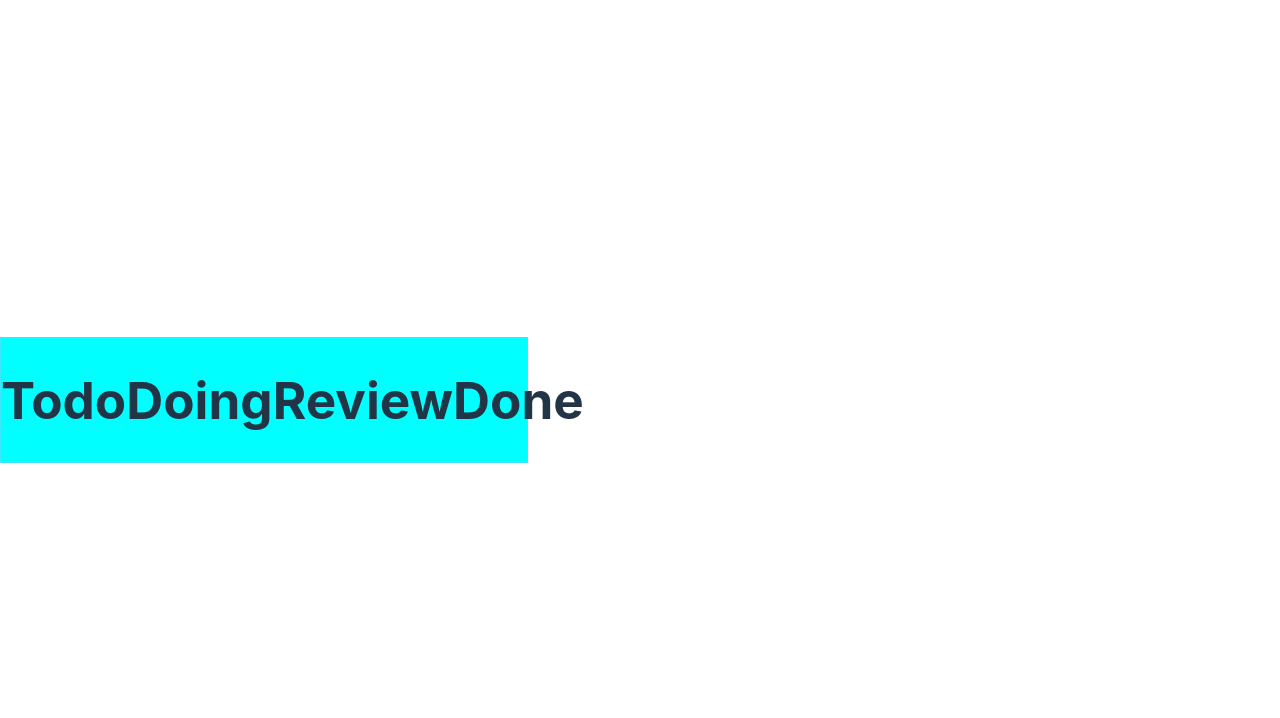
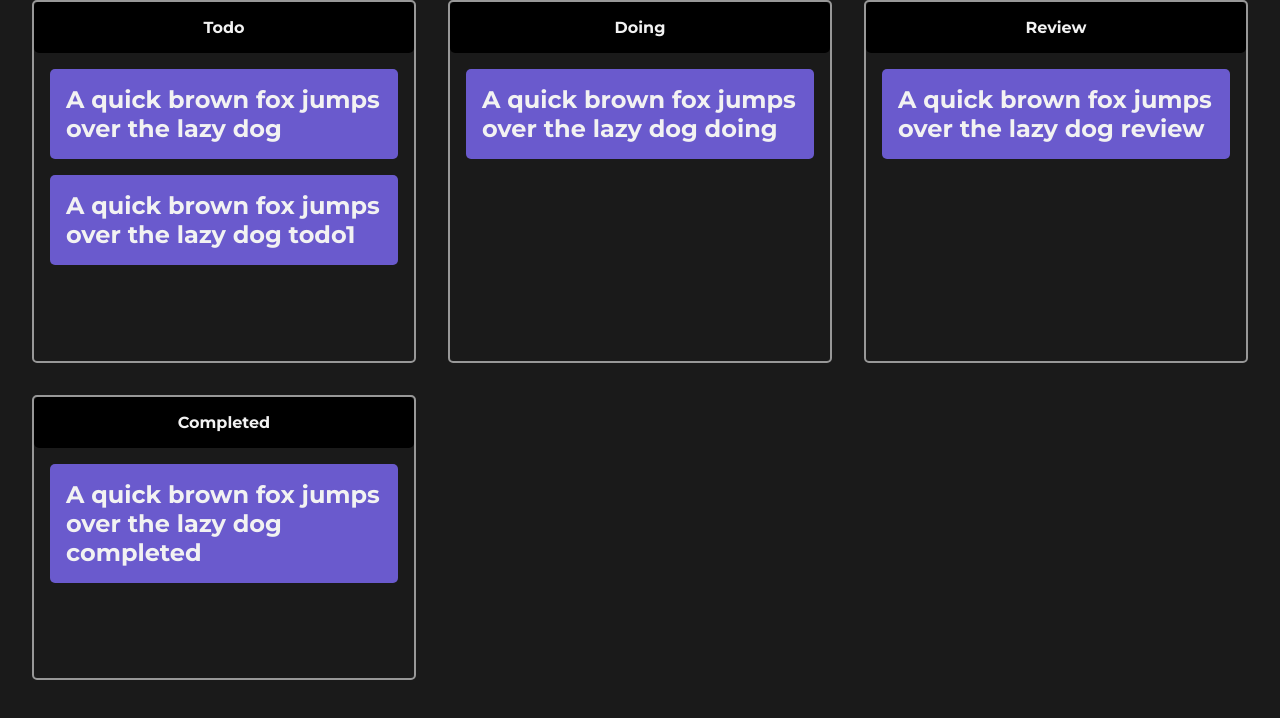
Before and after one commit to Sushantmalla/react-taskboard, a React (Vite) app: page / in a window 1280 px wide. Shown: the top 718 px of the page. Built offline with nearby package versions, Linux system fonts and the light colour scheme.

Commit message:
Feat - add useDrag, carditem, containerCard

```diff
--- a/src/App.css
+++ b/src/App.css
@@ -1,5 +1,4 @@
 .panel-container {
-  width: 90%;
   display: flex;
   justify-content: space-between;
   background-color: aqua;
--- a/src/App.tsx
+++ b/src/App.tsx
@@ -3,7 +3,7 @@ import Drag from "./components/Drag";
 
 function App() {
   return (
-    <div className="App">
+    <div className="container-main flex">
       <Drag />
     </div>
   );
--- /dev/null
+++ b/src/components/CardItem.tsx
@@ -0,0 +1,23 @@
+interface Props {
+  data: any;
+  handleDragging: (dragging: boolean) => void;
+}
+
+export const CardItem = ({ data, handleDragging }: Props) => {
+  const handleDragStart = (e: React.DragEvent<HTMLDivElement>) => {
+    e.dataTransfer.setData("text", `${data.id}`);
+    handleDragging(true);
+  };
+  const handleDragEnd = () => handleDragging(false);
+
+  return (
+    <div
+      className="card-container"
+      draggable
+      onDragStart={handleDragStart}
+      onDragEnd={handleDragEnd}
+    >
+      <p>{data.description}</p>
+    </div>
+  );
+};
--- /dev/null
+++ b/src/components/ContainerCard.tsx
@@ -0,0 +1,45 @@
+import { Key } from "react";
+import { CardItem } from "./CardItem";
+
+export const ContainerCards = ({
+  items = [],
+  status,
+  isDragging,
+  handleDragging,
+  handleUpdateList,
+}: {
+  items: any[];
+  status: string;
+  isDragging: any;
+  handleDragging: (status: boolean) => any;
+  handleUpdateList: (property: any, status: any) => any;
+}) => {
+  const handleDrop = (e: React.DragEvent<HTMLDivElement>) => {
+    e.preventDefault();
+    handleUpdateList(+e.dataTransfer.getData("text"), status);
+    handleDragging(false);
+  };
+
+  const handleDragOver = (e: React.DragEvent<HTMLDivElement>) =>
+    e.preventDefault();
+
+  return (
+    <div
+      className={`layout-cards ${isDragging ? "layout-dragging" : ""}`}
+      onDrop={handleDrop}
+      onDragOver={handleDragOver}
+    >
+      <p>{status}</p>
+      {items.map(
+        (item: { status: any; id: Key | null | undefined }) =>
+          status === item.status && (
+            <CardItem
+              data={item}
+              key={item.id}
+              handleDragging={handleDragging}
+            />
+          )
+      )}
+    </div>
+  );
+};
--- a/src/components/Drag.tsx
+++ b/src/components/Drag.tsx
@@ -1,10 +1,24 @@
-const boardTitle = ["Todo", "Doing", "Review", "Done"];
+import { tasks } from "../data";
+import { useDragAndDrop } from "../utils/useDrag";
+import { ContainerCards } from "./ContainerCard";
+
+const title = ["todo", "doing", "review", "completed"];
 
 const Drag = () => {
+  const { isDragging, listItems, handleDragging, handleUpdateList } =
+    useDragAndDrop(tasks);
+
   return (
-    <div className="panel-container">
-      {boardTitle.map((title) => (
-        <h1>{title}</h1>
+    <div className="grid">
+      {title.map((container) => (
+        <ContainerCards
+          items={listItems}
+          status={container}
+          key={container}
+          isDragging={isDragging}
+          handleDragging={handleDragging}
+          handleUpdateList={handleUpdateList}
+        />
       ))}
     </div>
   );
--- a/src/index.css
+++ b/src/index.css
@@ -1,70 +1,114 @@
-:root {
-  font-family: Inter, Avenir, Helvetica, Arial, sans-serif;
-  font-size: 16px;
-  line-height: 24px;
-  font-weight: 400;
+@import url("https://fonts.googleapis.com/css2?family=Montserrat:wght@300;400;600;700;900&display=swap");
 
-  color-scheme: light dark;
-  color: rgba(255, 255, 255, 0.87);
-  background-color: #242424;
-
-  font-synthesis: none;
-  text-rendering: optimizeLegibility;
-  -webkit-font-smoothing: antialiased;
-  -moz-osx-font-smoothing: grayscale;
-  -webkit-text-size-adjust: 100%;
-}
-
-a {
-  font-weight: 500;
-  color: #646cff;
-  text-decoration: inherit;
-}
-a:hover {
-  color: #535bf2;
+* {
+  margin: 0;
+  padding: 0;
+  box-sizing: border-box;
 }
 
 body {
-  margin: 0;
-  display: flex;
-  place-items: center;
-  min-width: 320px;
-  min-height: 100vh;
+  background-color: #1a1a1a;
+  color: #f2f2f2;
+  font-family: "Montserrat", sans-serif;
+  font-weight: normal;
 }
 
-h1 {
-  font-size: 3.2em;
-  line-height: 1.1;
+.flex {
+  display: flex;
+  justify-content: center;
+  align-items: center;
+  flex-direction: column;
 }
 
-button {
-  border-radius: 8px;
-  border: 1px solid transparent;
-  padding: 0.6em 1.2em;
-  font-size: 1em;
-  font-weight: 500;
-  font-family: inherit;
-  background-color: #1a1a1a;
-  cursor: pointer;
-  transition: border-color 0.25s;
-}
-button:hover {
-  border-color: #646cff;
-}
-button:focus,
-button:focus-visible {
-  outline: 4px auto -webkit-focus-ring-color;
+.container-main {
+  min-height: 85vh;
 }
 
-@media (prefers-color-scheme: light) {
-  :root {
-    color: #213547;
-    background-color: #ffffff;
+/* TITLE */
+.title {
+  text-align: center;
+  padding: 2rem 0;
+  gap: 0.5rem;
+}
+
+.title > h1 {
+  font-size: 3.5rem;
+  font-weight: 900;
+}
+
+.title > span {
+  font-size: 1.5rem;
+  letter-spacing: 1px;
+  font-weight: lighter;
+}
+
+/* LAYOUT CARDS */
+.grid {
+  flex: 1;
+  display: grid;
+  grid-template-columns: 1fr 1fr 1fr;
+  gap: 2rem;
+  padding: 0 2rem;
+  width: 100%;
+}
+
+.layout-cards {
+  border: 2px solid #ffffff8c;
+  border-radius: 5px;
+  transition: all 0.3s linear;
+}
+
+.layout-cards > p {
+  border-radius: 5px;
+  background-color: black;
+  text-align: center;
+  padding: 1rem 0;
+  font-weight: bold;
+  text-transform: capitalize;
+}
+
+.layout-dragging {
+  background: #ffffff17;
+  border: 2px dashed #ffffff8c;
+}
+
+/* SINGLE CARD */
+.card-container {
+  margin: 1rem 1rem 0 1rem;
+  background-color: slateblue;
+  border-radius: 5px;
+  padding: 1rem;
+  cursor: pointer;
+  animation: fadeIn 0.3s ease-in-out;
+}
+
+@keyframes fadeIn {
+  0% {
+    opacity: 0;
+    transform: translateY(20px);
   }
-  a:hover {
-    color: #747bff;
-  }
-  button {
-    background-color: #f9f9f9;
+
+  100% {
+    opacity: 1;
+    transform: translateY(0);
   }
 }
+
+.card-container > p {
+  font-weight: bold;
+  font-size: 1.5rem;
+}
+
+@media screen and (max-width: 800px) {
+  .grid {
+    grid-template-columns: 1fr;
+    grid-template-rows: 1fr;
+  }
+
+  .layout-cards {
+    overflow-y: scroll;
+    height: 250px;
+    min-height: 150px;
+    max-height: 250px;
+  }
+}
--- /dev/null
+++ b/src/utils/useDrag.tsx
@@ -0,0 +1,29 @@
+import { useState } from "react";
+
+export const useDragAndDrop = (initialState: any) => {
+  const [isDragging, setIsDragging] = useState(false);
+  const [listItems, setListItems] = useState<any>(initialState);
+
+  const handleUpdateList = (id: number, status: any) => {
+    let card = listItems.find((item: { id: number }) => item.id === id);
+
+    if (card && card.status !== status) {
+      card.status = status;
+      if (Array.isArray(listItems)) {
+        setListItems((prev: any[]) => [
+          card!,
+          ...prev.filter((item) => item.id !== id),
+        ]);
+      }
+    }
+  };
+
+  const handleDragging = (dragging: boolean) => setIsDragging(dragging);
+
+  return {
+    isDragging,
+    listItems,
+    handleUpdateList,
+    handleDragging,
+  };
+};
```
